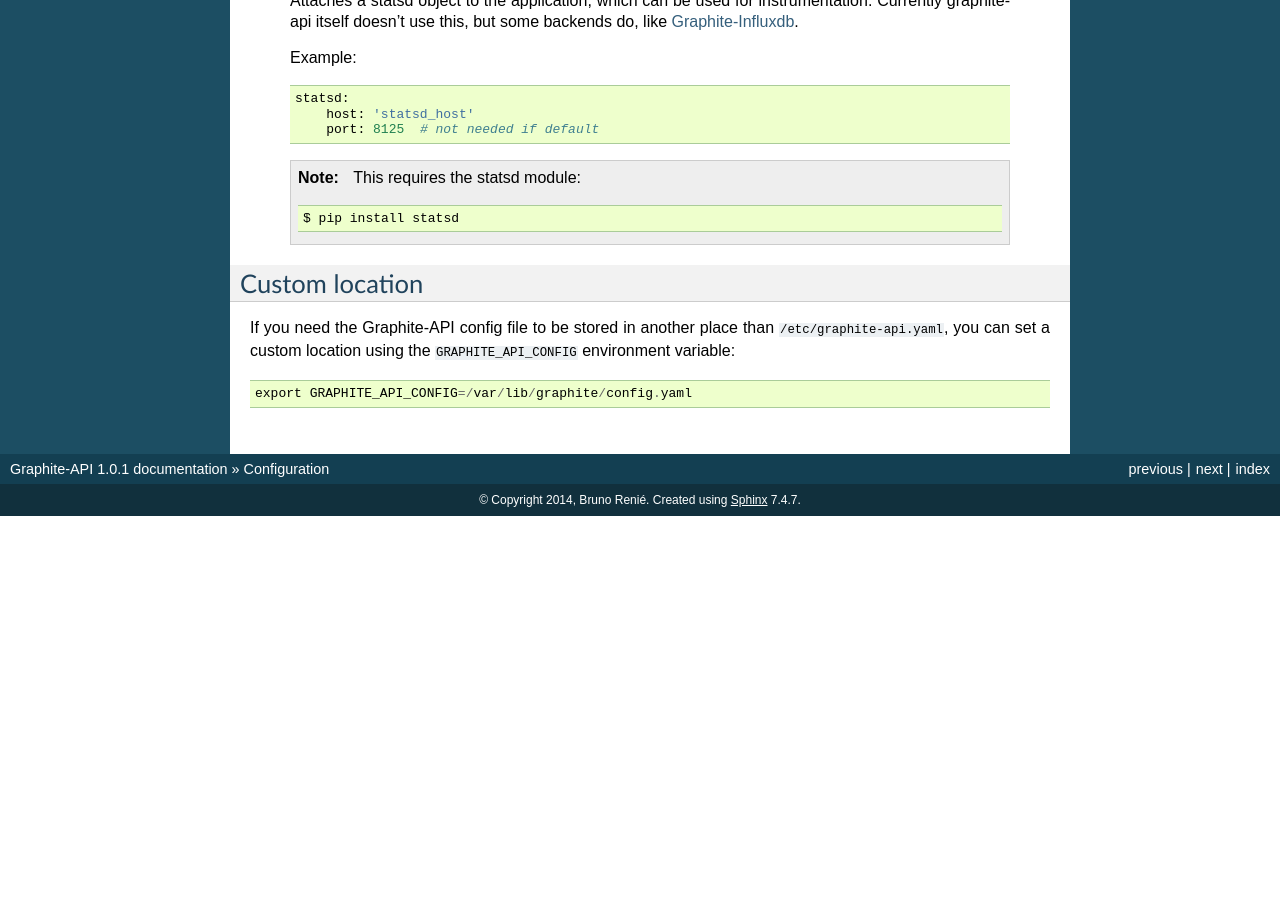
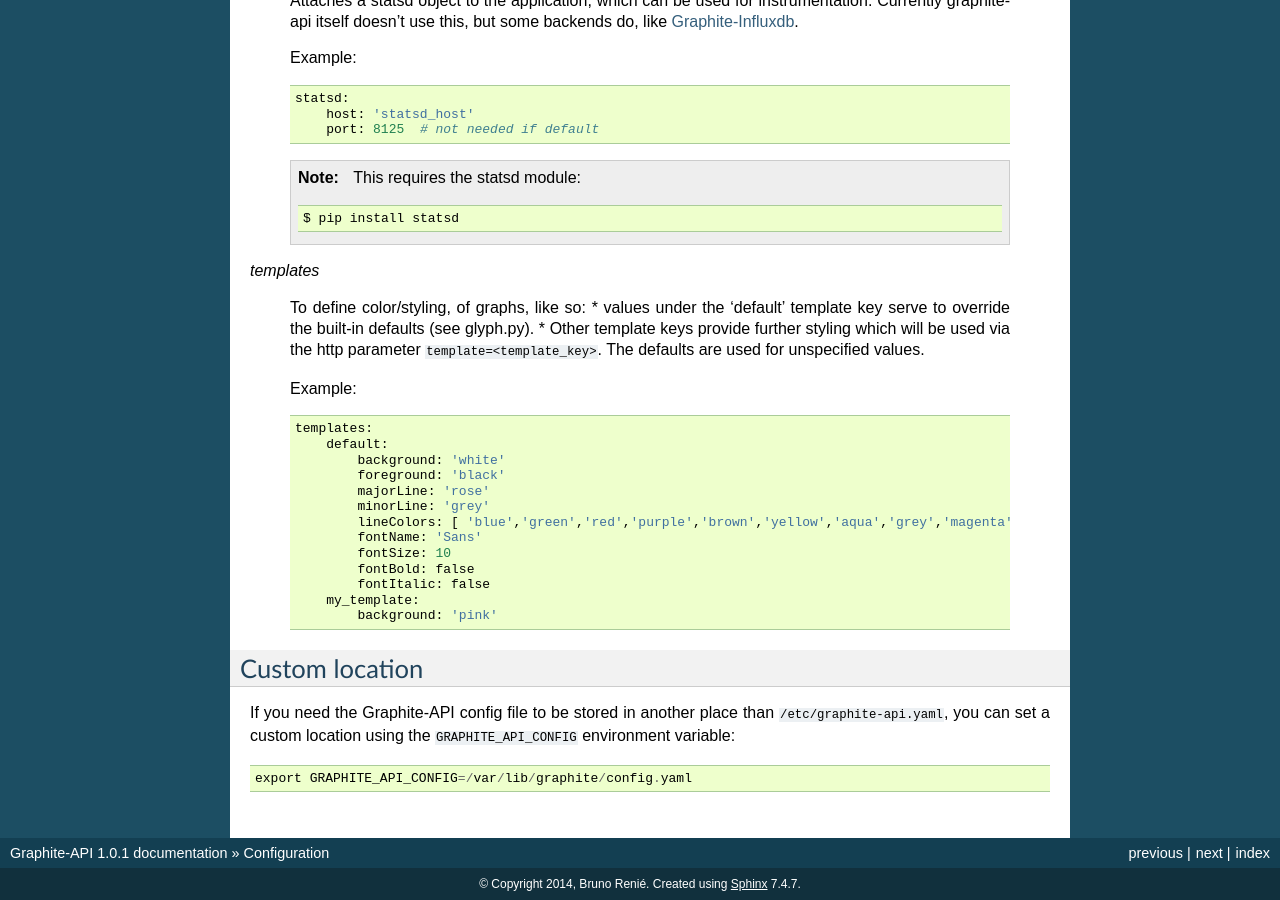
Before and after one commit to brutasse/graphite-api, a Sphinx documentation site: the page built from docs/configuration.rst, in a window 1280 px wide and 900 px high, scrolled down 2042 px. Built offline with Sphinx 7.4.7, drawn with Linux system fonts in a browser that asks for light colours; before the commit the page ends 2558 px from its top, so only the background shows below that.

Commit message:
support templates. fixes #35
similar to previous PR, except now it integrates into the
main yaml file instead of a separate graphTemplates.conf

```diff
--- a/docs/configuration.rst
+++ b/docs/configuration.rst
@@ -137,6 +137,33 @@ Extra sections
 
 .. _Graphite-Influxdb: https://github.com/vimeo/graphite-influxdb
 
+
+*templates*
+
+  To define color/styling, of graphs, like so:
+  * values under the 'default' template key serve to override
+  the built-in defaults (see glyph.py).
+  * Other template keys provide further styling which will be used
+  via the http parameter ``template=<template_key>``.
+  The defaults are used for unspecified values.
+
+  Example::
+
+    templates:
+        default:
+            background: 'white'
+            foreground: 'black'
+            majorLine: 'rose'
+            minorLine: 'grey'
+            lineColors: [ 'blue','green','red','purple','brown','yellow','aqua','grey','magenta','pink','gold','rose' ]
+            fontName: 'Sans'
+            fontSize: 10
+            fontBold: false
+            fontItalic: false
+        my_template:
+            background: 'pink'
+
+
 Custom location
 ---------------
 
```
Also changed, not shown: 2 other files.
